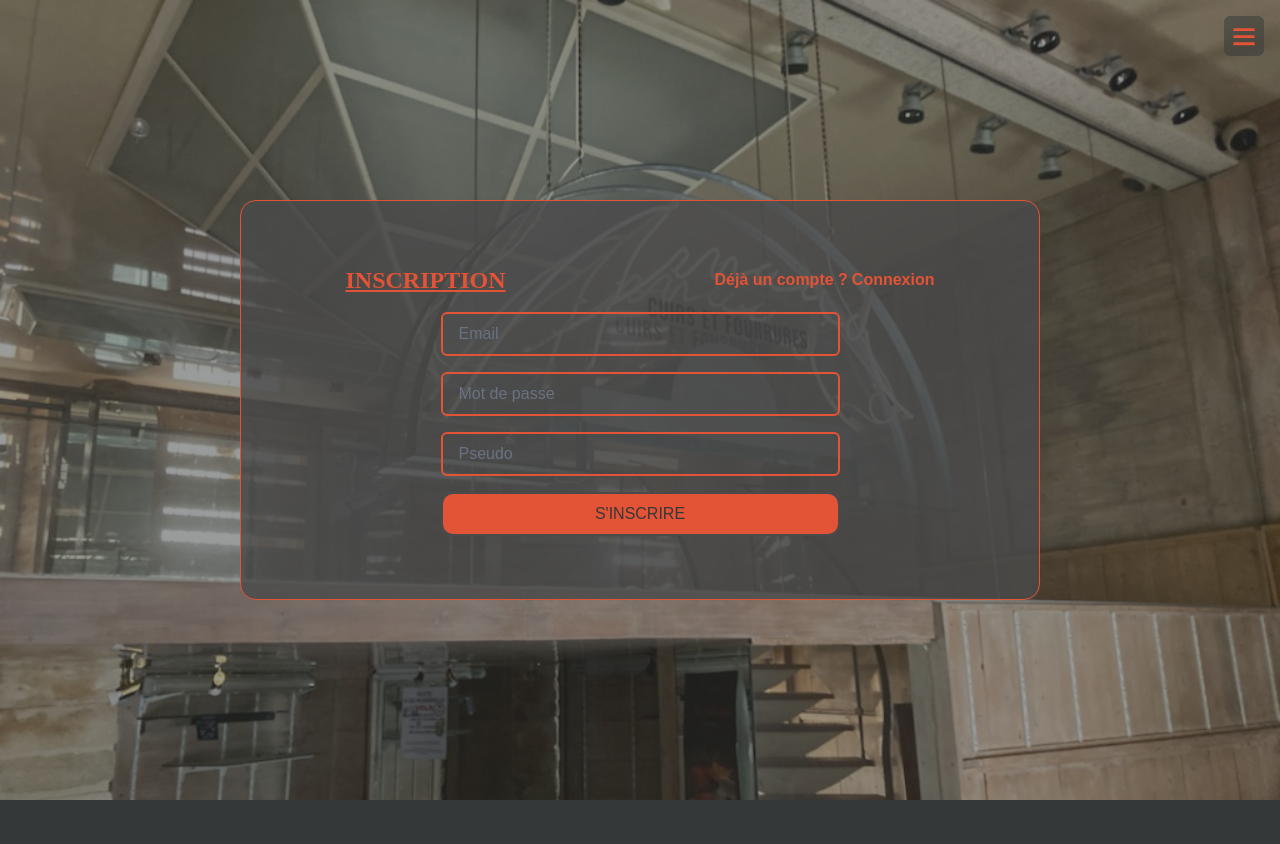
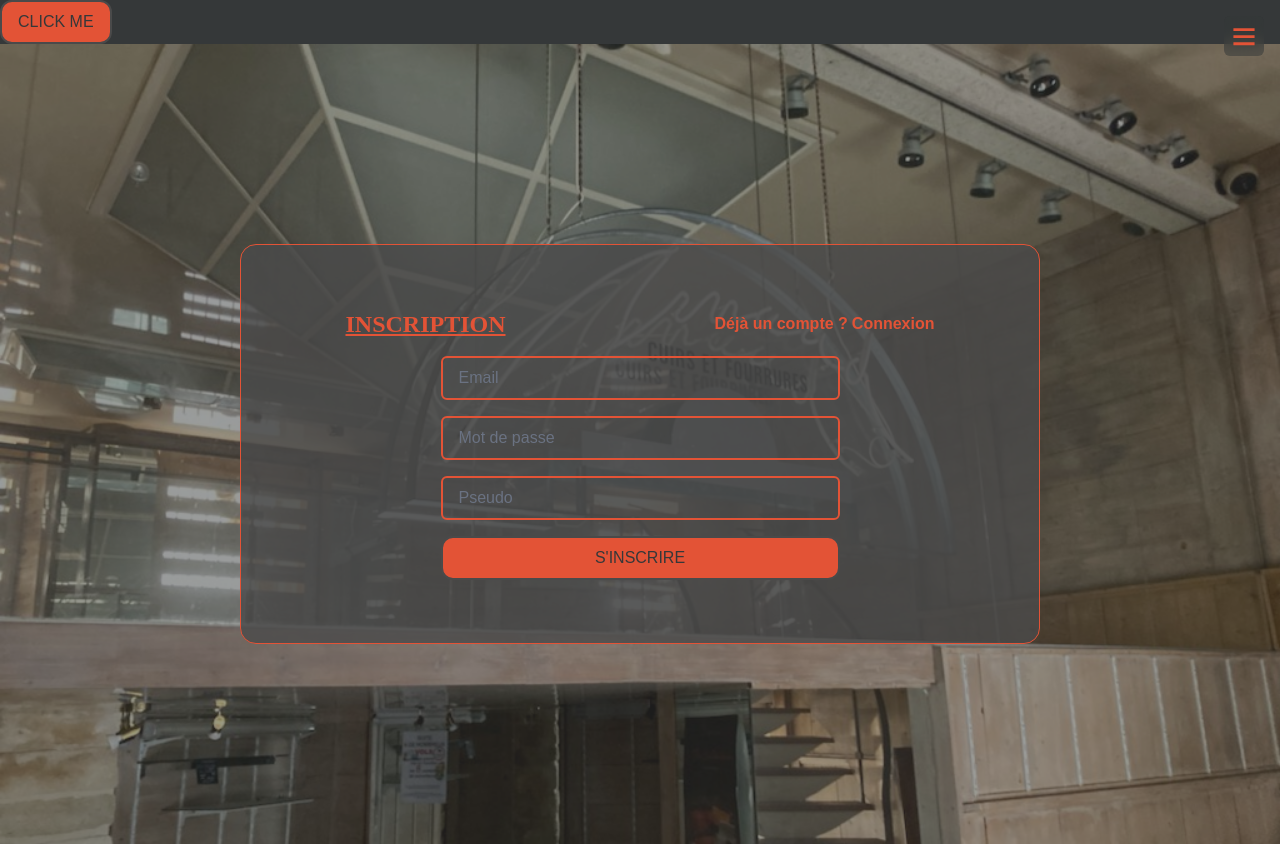
Before and after one commit to KevinMaze/agora, a Next.js app: page /connexion/inscription in a window 1280 px wide. Before the commit the page ends 800 px from the top, so only its background shows below. Built offline with nearby package versions, Linux system fonts and the light colour scheme.

Commit message:
add lib toastify

```diff
--- a/package.json
+++ b/package.json
@@ -17,6 +17,7 @@
     "react-dom": "19.1.0",
     "react-hook-form": "^7.66.1",
     "react-icons": "^5.5.0",
+    "react-toastify": "^11.0.5",
     "react-use-measure": "^2.1.7"
   },
   "devDependencies": {
--- a/src/pages/_app.tsx
+++ b/src/pages/_app.tsx
@@ -1,9 +1,11 @@
 import "@/styles/globals.css";
 import type { AppProps } from "next/app";
+import { ToastContainer } from "react-toastify";
 
 export default function App({ Component, pageProps }: AppProps) {
     return (
         <>
+            <ToastContainer />
             <Component {...pageProps} />
         </>
     );
--- a/src/ui/modules/authentification/register/register.container.tsx
+++ b/src/ui/modules/authentification/register/register.container.tsx
@@ -3,6 +3,8 @@ import { RegisterView } from "./register.view";
 import { SubmitHandler, useForm } from "react-hook-form";
 import React, { useState } from "react";
 import { firebaseCreateUser } from "@/api/authentication";
+import { toast } from "react-toastify";
+import { Button } from "@/ui/design-system/button";
 
 export const RegisterContainer = () => {
     const [isLoading, setIsLoading] = useState<boolean>(false);
@@ -44,6 +46,8 @@ export const RegisterContainer = () => {
         handleCreateUserAuthentification(formData);
     };
     return (
+        <>
+            <Button action={() => toast.success("Hello")}> Click me </Button>
             <RegisterView
                 form={{
                     errors,
@@ -53,5 +57,6 @@ export const RegisterContainer = () => {
                     isLoading,
                 }}
             />
+        </>
     );
 };
```
Also changed, not shown: 1 other file (tests, documents, lock files or other folders). Lines whose indentation alone changed are shown as unchanged.
